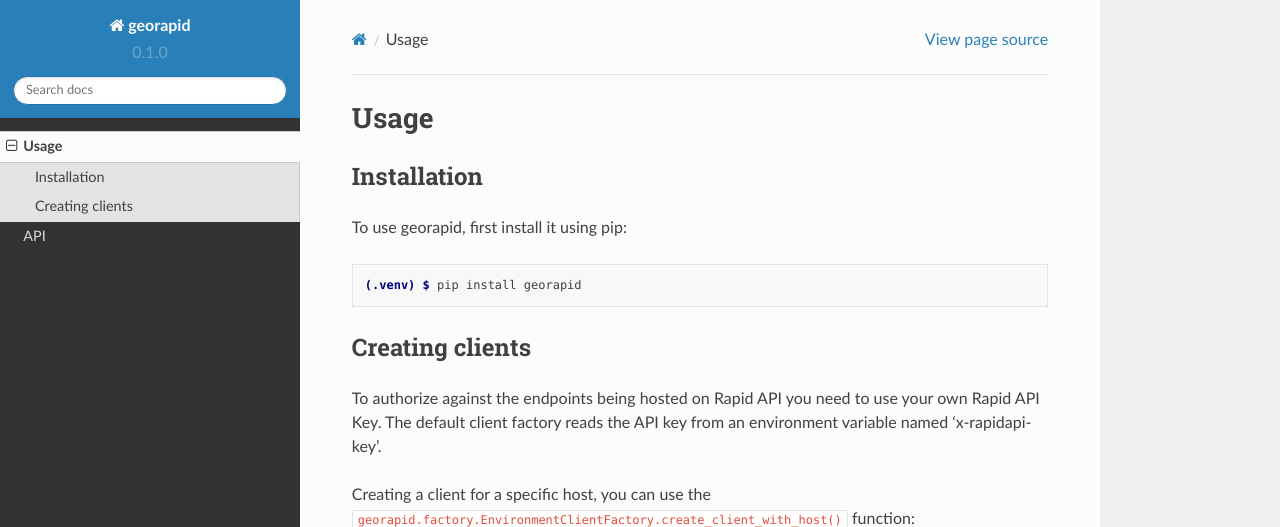
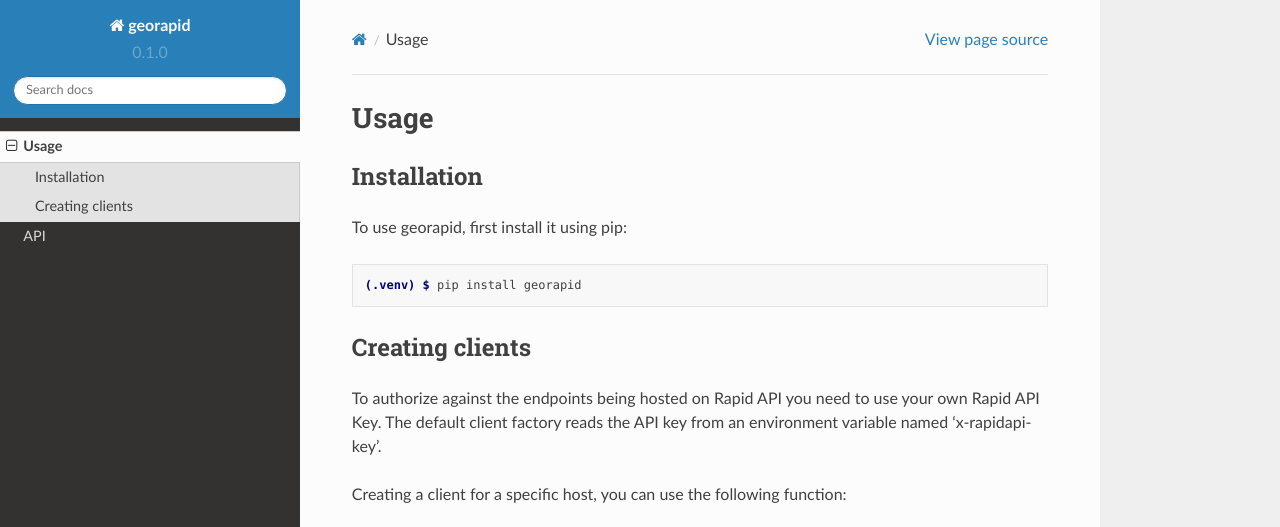
Before and after one commit to Geospatial-AI-DE/georapid-py, a Sphinx documentation site: the page built from docs/source/usage.rst, in a window 1280 px wide and 1285 px high, cut to the strip 0-527 px from the top of the window. Built offline with Sphinx 7.4.7 and the Read the Docs theme 2.0.0, drawn with Linux system fonts in a browser that asks for light colours.

Commit message:
#2 :books: Modified usage

```diff
--- a/docs/source/usage.rst
+++ b/docs/source/usage.rst
@@ -19,7 +19,7 @@
 The default client factory reads the API key from an environment variable named 'x-rapidapi-key'.
 
 Creating a client for a specific host,
-you can use the ``georapid.factory.EnvironmentClientFactory.create_client_with_host()`` function:
+you can use the following function:
 
 .. autofunction:: georapid.factory.EnvironmentClientFactory.create_client_with_host
     :noindex:
```
